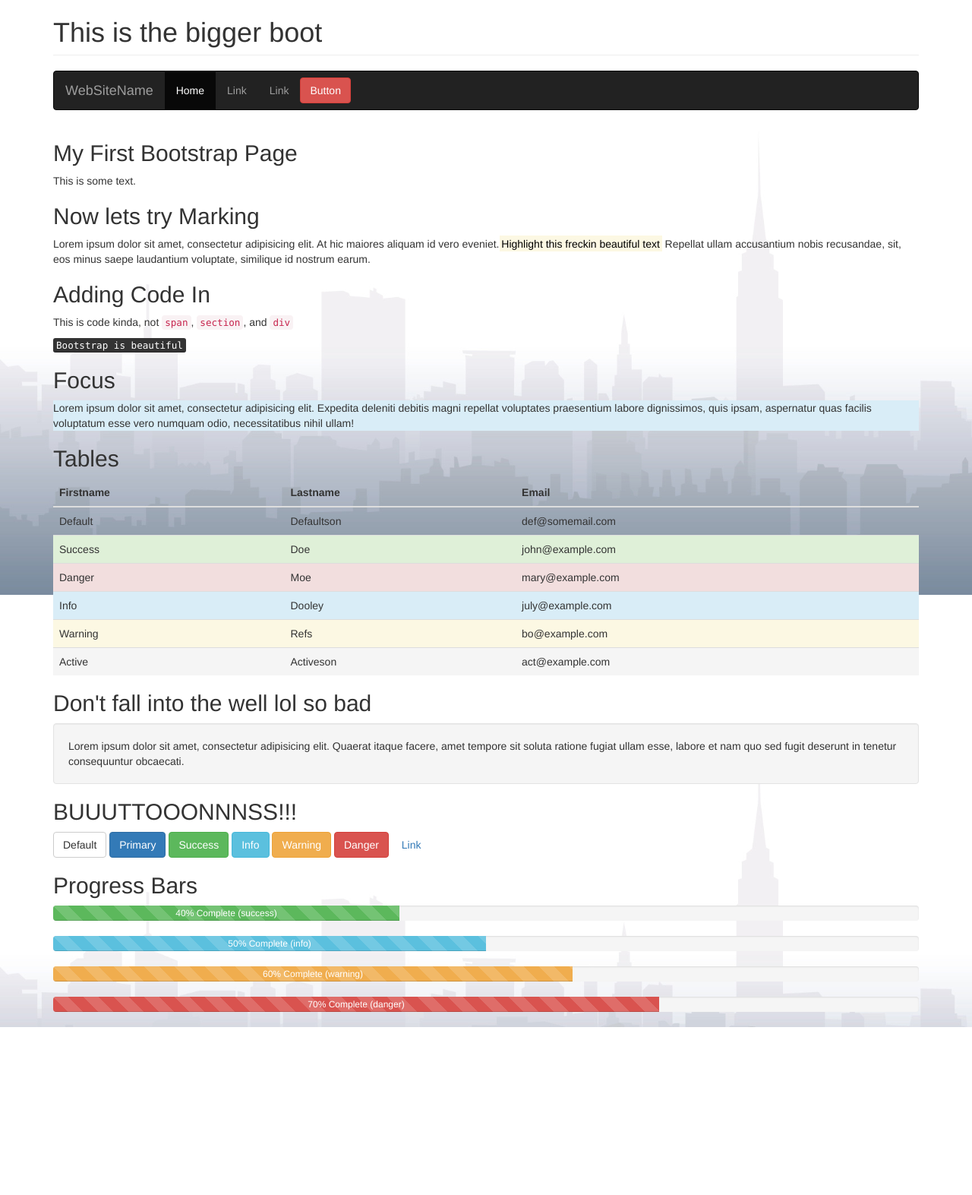
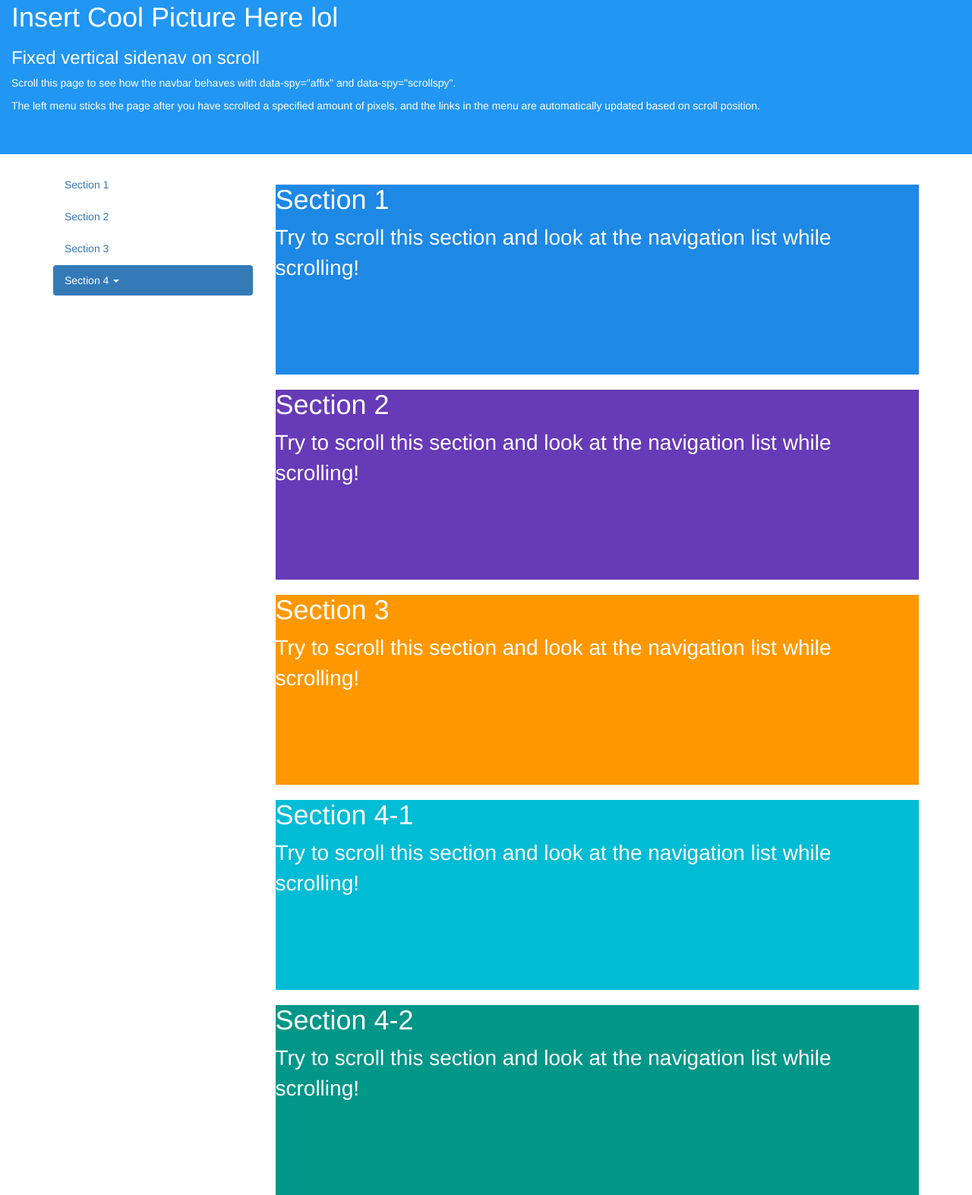
Before and after one commit to sxu2583/BiggerBoot, a plain HTML site: page index.html in a window 1280 px wide. Shown: the part 17-1590 px from the top of the page at 76% size. Before the commit the page ends 1369 px from the top, so only its background shows below. Drawn offline with nearby package versions, Linux system fonts and the light colour scheme.

Commit message:
New type of nav

```diff
--- a/index.html
+++ b/index.html
@@ -1,135 +1,87 @@
 <!DOCTYPE html>
-<html>
-<!--Add in an affixed sidebar navigation system to your site look at bootstrap tutorials-->
+<html lang="en">
 <head>
+  <title>Bootstrap Example</title>
   <meta charset="utf-8">
-  <title>Bigger Boot</title>
-  <link rel="stylesheet" href="css/style.css">
   <meta name="viewport" content="width=device-width, initial-scale=1">
   <link rel="stylesheet" href="https://maxcdn.bootstrapcdn.com/bootstrap/3.3.7/css/bootstrap.min.css">
   <script src="https://ajax.googleapis.com/ajax/libs/jquery/3.1.1/jquery.min.js"></script>
   <script src="https://maxcdn.bootstrapcdn.com/bootstrap/3.3.7/js/bootstrap.min.js"></script>
+  <style>
+  body {
+      position: relative;
+  }
+  .affix {
+      top: 20px;
+  }
+  div.col-sm-9 div {
+      height: 250px;
+      font-size: 28px;
+  }
+  #section1 {color: #fff; background-color: #1E88E5;}
+  #section2 {color: #fff; background-color: #673ab7;}
+  #section3 {color: #fff; background-color: #ff9800;}
+  #section41 {color: #fff; background-color: #00bcd4;}
+  #section42 {color: #fff; background-color: #009688;}
+
+  @media screen and (max-width: 810px) {
+    #section1, #section2, #section3, #section41, #section42  {
+        margin-left: 150px;
+    }
+  }
+  </style>
 </head>
 
-<header class="container">
-  <h1 class="page-header">This is the bigger boot</h1>
-  <nav class="navbar navbar-inverse">
-  <div class="container-fluid">
-    <div class="navbar-header">
-      <a class="navbar-brand" href="#">WebSiteName</a>
+<body data-spy="scroll" data-target="#myScrollspy" data-offset="15">
+
+<div class="container-fluid" style="background-color:#2196F3;color:#fff;height:220px;">
+  <h1>Insert Cool Picture Here lol</h1>
+  <h3>Fixed vertical sidenav on scroll</h3>
+  <p>Scroll this page to see how the navbar behaves with data-spy="affix" and data-spy="scrollspy".</p>
+  <p>The left menu sticks the page after you have scrolled a specified amount of pixels, and the links in the menu are automatically updated based on scroll position.</p>
+</div>
+<br>
+
+<div class="container">
+  <div class="row">
+    <nav class="col-sm-3" id="myScrollspy">
+      <ul class="nav nav-pills nav-stacked" data-spy="affix" data-offset-top="205">
+        <li><a href="#section1">Section 1</a></li>
+        <li><a href="#section2">Section 2</a></li>
+        <li><a href="#section3">Section 3</a></li>
+        <li class="dropdown">
+          <a class="dropdown-toggle" data-toggle="dropdown" href="#">Section 4 <span class="caret"></span></a>
+          <ul class="dropdown-menu">
+            <li><a href="#section41">Section 4-1</a></li>
+            <li><a href="#section42">Section 4-2</a></li>
+          </ul>
+        </li>
+      </ul>
+    </nav>
+    <div class="col-sm-9">
+      <div id="section1">
+        <h1>Section 1</h1>
+        <p>Try to scroll this section and look at the navigation list while scrolling!</p>
+      </div>
+      <div id="section2">
+        <h1>Section 2</h1>
+        <p>Try to scroll this section and look at the navigation list while scrolling!</p>
+      </div>
+      <div id="section3">
+        <h1>Section 3</h1>
+        <p>Try to scroll this section and look at the navigation list while scrolling!</p>
+      </div>
+      <div id="section41">
+        <h1>Section 4-1</h1>
+        <p>Try to scroll this section and look at the navigation list while scrolling!</p>
+      </div>
+      <div id="section42">
+        <h1>Section 4-2</h1>
+        <p>Try to scroll this section and look at the navigation list while scrolling!</p>
+      </div>
     </div>
-    <ul class="nav navbar-nav">
-      <li class="active"><a href="#">Home</a></li>
-      <li><a href="#">Link</a></li>
-      <li><a href="#">Link</a></li>
-    </ul>
-    <button class="btn btn-danger navbar-btn">Button</button>
-  </div>
-</nav>
-</header>
-
-<body>
-
-  <div class="container">
-    <h2>My First Bootstrap Page</h2>
-    <p>This is some text.</p>
-
-    <h2>Now lets try Marking</h2>
-    <p>Lorem ipsum dolor sit amet, consectetur adipisicing elit. At hic maiores aliquam id vero eveniet.<mark>Highlight this freckin beautiful text</mark> Repellat ullam accusantium nobis recusandae, sit, eos minus saepe laudantium voluptate, similique id nostrum earum.</p>
-
-    <h2>Adding Code In</h2>
-    <p>This is code kinda, not <code>span</code>, <code>section</code>, and <code>div</code></p>
-    <p><kbd>Bootstrap is beautiful</kbd></p>
-
-    <h2>Focus</h2>
-    <p class="bg-info">Lorem ipsum dolor sit amet, consectetur adipisicing elit. Expedita deleniti debitis magni repellat voluptates praesentium labore dignissimos, quis ipsam, aspernatur quas facilis voluptatum esse vero numquam odio, necessitatibus nihil ullam!</p>
-
-    <h2>Tables</h2>
-     <table class="table">
-    <thead>
-      <tr>
-        <th>Firstname</th>
-        <th>Lastname</th>
-        <th>Email</th>
-      </tr>
-    </thead>
-    <tbody>
-      <tr>
-        <td>Default</td>
-        <td>Defaultson</td>
-        <td>def@somemail.com</td>
-      </tr>
-      <tr class="success">
-        <td>Success</td>
-        <td>Doe</td>
-        <td>john@example.com</td>
-      </tr>
-      <tr class="danger">
-        <td>Danger</td>
-        <td>Moe</td>
-        <td>mary@example.com</td>
-      </tr>
-      <tr class="info">
-        <td>Info</td>
-        <td>Dooley</td>
-        <td>july@example.com</td>
-      </tr>
-      <tr class="warning">
-        <td>Warning</td>
-        <td>Refs</td>
-        <td>bo@example.com</td>
-      </tr>
-      <tr class="active">
-        <td>Active</td>
-        <td>Activeson</td>
-        <td>act@example.com</td>
-      </tr>
-    </tbody>
-  </table>
-
-  <h2>Don't fall into the well lol so bad</h2>
-  <p class="well">Lorem ipsum dolor sit amet, consectetur adipisicing elit. Quaerat itaque facere, amet tempore sit soluta ratione fugiat ullam esse, labore et nam quo sed fugit deserunt in tenetur consequuntur obcaecati.</p>
-
-  <h2>BUUUTTOOONNNSS!!!</h2>
-  <button type="button" class="btn btn-default">Default</button>
-  <button type="button" class="btn btn-primary">Primary</button>
-  <button type="button" class="btn btn-success">Success</button>
-  <button type="button" class="btn btn-info">Info</button>
-  <button type="button" class="btn btn-warning">Warning</button>
-  <button type="button" class="btn btn-danger">Danger</button>
-  <button type="button" class="btn btn-link">Link</button>
-</div>
-
-<section class="container">
-  <h2>Progress Bars</h2>
-  <div class="progress">
-  <div class="progress-bar progress-bar-success progress-bar-striped" role="progressbar"
-  aria-valuenow="40" aria-valuemin="0" aria-valuemax="100" style="width:40%">
-    40% Complete (success)
   </div>
 </div>
 
-<div class="progress">
-  <div class="progress-bar progress-bar-info progress-bar-striped" role="progressbar"
-  aria-valuenow="50" aria-valuemin="0" aria-valuemax="100" style="width:50%">
-    50% Complete (info)
-  </div>
-</div>
-
-<div class="progress">
-  <div class="progress-bar progress-bar-warning progress-bar-striped" role="progressbar"
-  aria-valuenow="60" aria-valuemin="0" aria-valuemax="100" style="width:60%">
-    60% Complete (warning)
-  </div>
-</div>
-
-<div class="progress">
-  <div class="progress-bar progress-bar-danger progress-bar-striped" role="progressbar"
-  aria-valuenow="70" aria-valuemin="0" aria-valuemax="100" style="width:70%">
-    70% Complete (danger)
-  </div>
-</div>
-</section>
 </body>
-
 </html>
```
